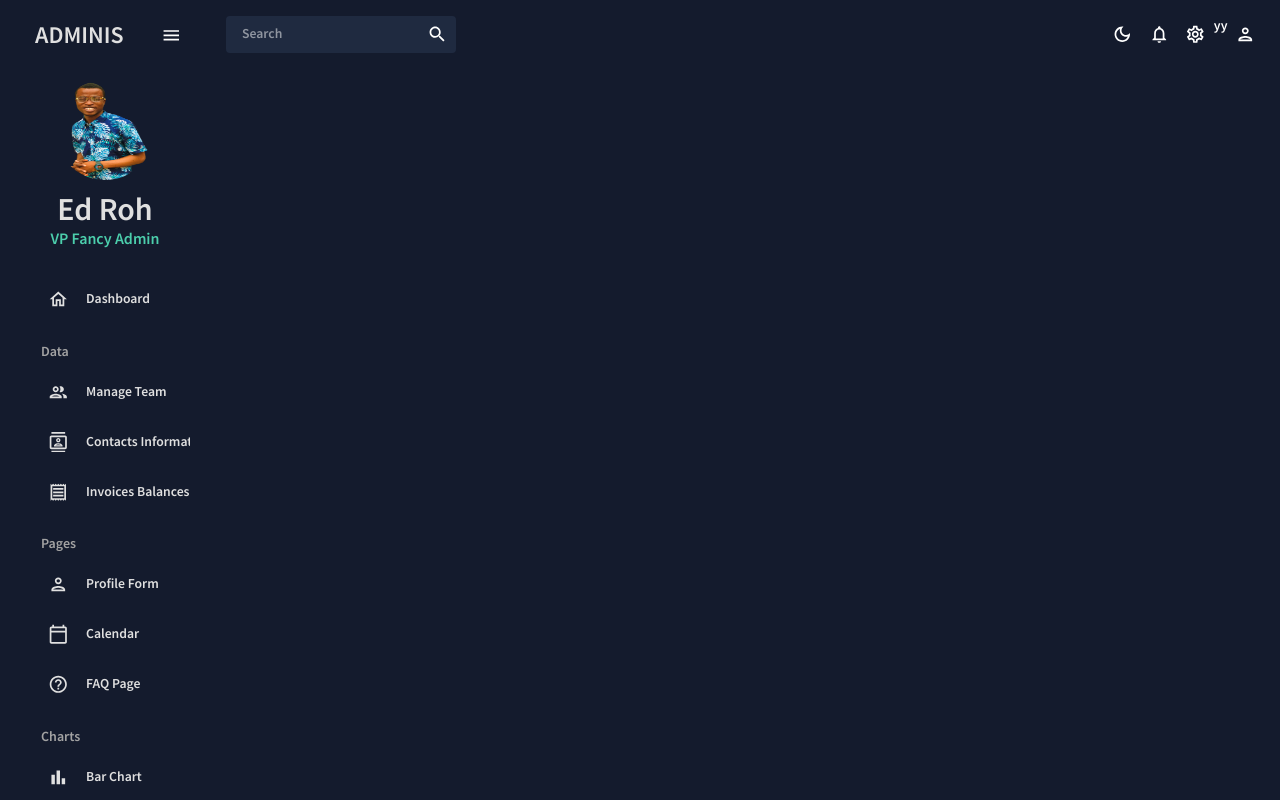
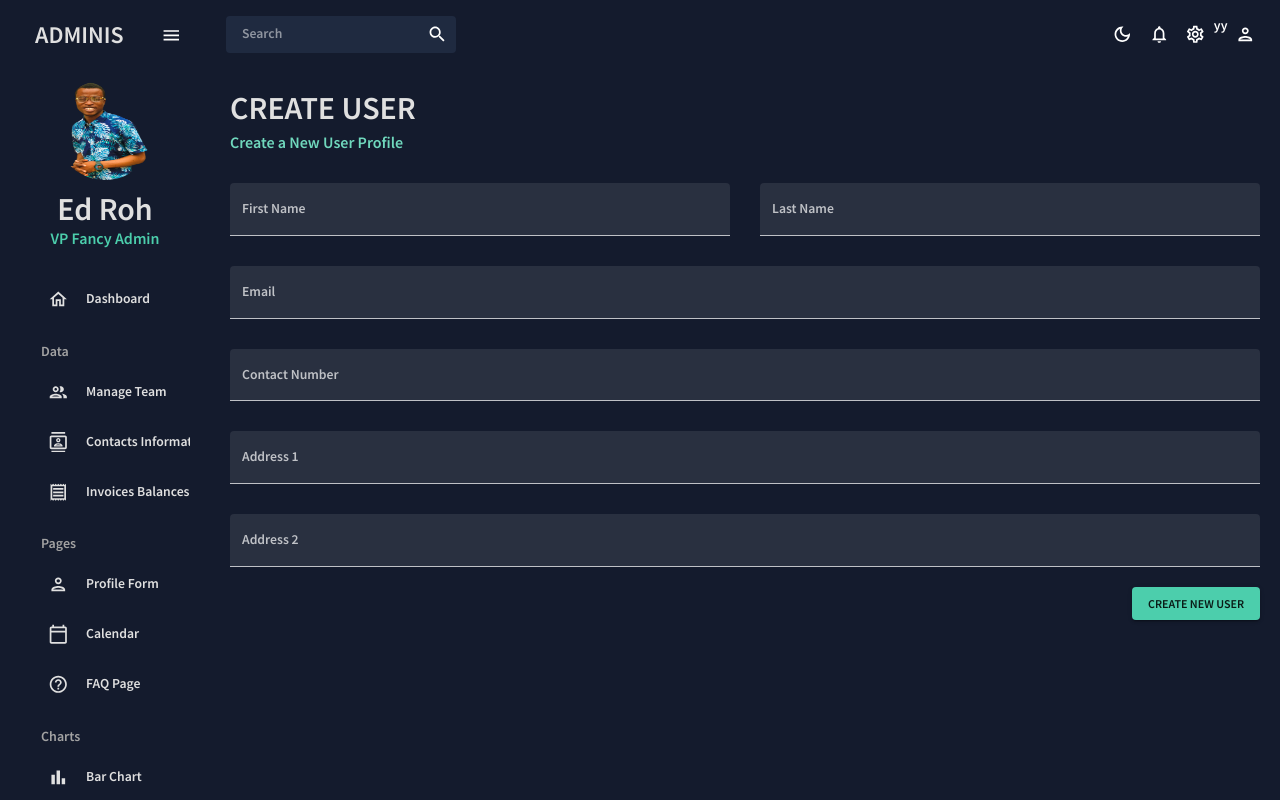
Before and after one commit to obaTec2000/react-admin, a React (Create React App) app: page /form in a window 1280 px wide. Shown: the top 800 px of the page. Built offline with nearby package versions, Linux system fonts and the light colour scheme.

Commit message:
fixing Profile Form

```diff
--- a/src/App.js
+++ b/src/App.js
@@ -1,13 +1,14 @@
 import { useState } from "react";
+import { ProSidebarProvider } from "react-pro-sidebar";
 import { Routes, Route } from "react-router-dom";
 import Topbar from "./scenes/dashboard/global/Topbar";
 import Sidebar from "./scenes/dashboard/global/Sidebar";
 import Dashboard from "./scenes/dashboard";
 import Team from "./scenes/dashboard/team";
-// import Invoices from "./scenes/invoices";
+import Invoices from "./scenes/invoices";
 import Contacts from "./scenes/contacts";
 // import Bar from "./scenes/bar";
-// import Form from "./scenes/form";
+import Form from "./scenes/form";
 // import Line from "./scenes/line";
 // import Pie from "./scenes/pie";
 // import FAQ from "./scenes/faq";
@@ -24,6 +25,7 @@ function App() {
     <ColorModeContext.Provider value={colorMode}>
       <ThemeProvider theme={theme}>
         <CssBaseline />
+        <ProSidebarProvider></ProSidebarProvider>
         <div className="app">
           <Sidebar isSidebar={isSidebar} />
           <main className="content">
@@ -32,9 +34,9 @@ function App() {
               <Route path="/" element={<Dashboard />} />
               <Route path="/team" element={<Team />} />
               <Route path="/contacts" element={<Contacts />} />
-              {/* <Route path="/invoices" element={<Invoices />
+              <Route path="/invoices" element={<Invoices />} />
               <Route path="/form" element={<Form />} />
-              <Route path="/bar" element={<Bar />} />
+              {/* <Route path="/bar" element={<Bar />} />
               <Route path="/pie" element={<Pie />} />
               <Route path="/line" element={<Line />} />
               <Route path="/faq" element={<FAQ />} />
--- /dev/null
+++ b/src/scenes/form/index.jsx
@@ -0,0 +1,154 @@
+import { Box, Button, TextField } from "@mui/material";
+import { Formik } from "formik";
+import * as yup from "yup";
+import useMediaQuery from "@mui/material/useMediaQuery";
+import Header from "../../components/Header";
+
+const Form = () => {
+  const isNonMobile = useMediaQuery("(min-width:600px)");
+
+  const handleFormSubmit = (values) => {
+    console.log(values);
+  };
+
+  return (
+    <Box m="20px">
+      <Header title="CREATE USER" subtitle="Create a New User Profile" />
+
+      <Formik
+        onSubmit={handleFormSubmit}
+        initialValues={initialValues}
+        validationSchema={checkoutSchema}
+      >
+        {({
+          values,
+          errors,
+          touched,
+          handleBlur,
+          handleChange,
+          handleSubmit,
+        }) => (
+          <form onSubmit={handleSubmit}>
+            <Box
+              display="grid"
+              gap="30px"
+              gridTemplateColumns="repeat(4, minmax(0, 1fr))"
+              sx={{
+                "& > div": { gridColumn: isNonMobile ? undefined : "span 4" },
+              }}
+            >
+              <TextField
+                fullWidth
+                variant="filled"
+                type="text"
+                label="First Name"
+                onBlur={handleBlur}
+                onChange={handleChange}
+                value={values.firstName}
+                name="firstName"
+                error={!!touched.firstName && !!errors.firstName}
+                helperText={touched.firstName && errors.firstName}
+                sx={{ gridColumn: "span 2" }}
+              />
+              <TextField
+                fullWidth
+                variant="filled"
+                type="text"
+                label="Last Name"
+                onBlur={handleBlur}
+                onChange={handleChange}
+                value={values.lastName}
+                name="lastName"
+                error={!!touched.lastName && !!errors.lastName}
+                helperText={touched.lastName && errors.lastName}
+                sx={{ gridColumn: "span 2" }}
+              />
+              <TextField
+                fullWidth
+                variant="filled"
+                type="text"
+                label="Email"
+                onBlur={handleBlur}
+                onChange={handleChange}
+                value={values.email}
+                name="email"
+                error={!!touched.email && !!errors.email}
+                helperText={touched.email && errors.email}
+                sx={{ gridColumn: "span 4" }}
+              />
+              <TextField
+                fullWidth
+                variant="filled"
+                type="text"
+                label="Contact Number"
+                onBlur={handleBlur}
+                onChange={handleChange}
+                value={values.contact}
+                name="contact"
+                error={!!touched.contact && !!errors.contact}
+                helperText={touched.contact && errors.contact}
+                sx={{ gridColumn: "span 4" }}
+              />
+              <TextField
+                fullWidth
+                variant="filled"
+                type="text"
+                label="Address 1"
+                onBlur={handleBlur}
+                onChange={handleChange}
+                value={values.address1}
+                name="address1"
+                error={!!touched.address1 && !!errors.address1}
+                helperText={touched.address1 && errors.address1}
+                sx={{ gridColumn: "span 4" }}
+              />
+              <TextField
+                fullWidth
+                variant="filled"
+                type="text"
+                label="Address 2"
+                onBlur={handleBlur}
+                onChange={handleChange}
+                value={values.address2}
+                name="address2"
+                error={!!touched.address2 && !!errors.address2}
+                helperText={touched.address2 && errors.address2}
+                sx={{ gridColumn: "span 4" }}
+              />
+            </Box>
+            <Box display="flex" justifyContent="end" mt="20px">
+              <Button type="submit" color="secondary" variant="contained">
+                Create New User
+              </Button>
+            </Box>
+          </form>
+        )}
+      </Formik>
+    </Box>
+  );
+};
+
+const phoneRegExp =
+  /^((\+[1-9]{1,4}[ -]?)|(\([0-9]{2,3}\)[ -]?)|([0-9]{2,4})[ -]?)*?[0-9]{3,4}[ -]?[0-9]{3,4}$/;
+
+const checkoutSchema = yup.object().shape({
+  firstName: yup.string().required("required"),
+  lastName: yup.string().required("required"),
+  email: yup.string().email("invalid email").required("required"),
+  contact: yup
+    .string()
+    .matches(phoneRegExp, "Phone number is not valid")
+    .required("required"),
+  address1: yup.string().required("required"),
+  address2: yup.string().required("required"),
+});
+const initialValues = {
+  firstName: "",
+  lastName: "",
+  email: "",
+  contact: "",
+  address1: "",
+  address2: "",
+};
+
+export default Form;
--- /dev/null
+++ b/src/scenes/invoices/index.jsx
@@ -0,0 +1,83 @@
+import { Box, Typography, useTheme } from "@mui/material";
+import { DataGrid } from "@mui/x-data-grid";
+import { tokens } from "../../theme";
+import { mockDataInvoices } from "../../data/mockData";
+import Header from "../../components/Header";
+
+const Invoices = () => {
+  const theme = useTheme();
+  const colors = tokens(theme.palette.mode);
+  const columns = [
+    { field: "id", headerName: "ID" },
+    {
+      field: "name",
+      headerName: "Name",
+      flex: 1,
+      cellClassName: "name-column--cell",
+    },
+    {
+      field: "phone",
+      headerName: "Phone Number",
+      flex: 1,
+    },
+    {
+      field: "email",
+      headerName: "Email",
+      flex: 1,
+    },
+    {
+      field: "cost",
+      headerName: "Cost",
+      flex: 1,
+      renderCell: (params) => (
+        <Typography color={colors.greenAccent[500]}>
+          ${params.row.cost}
+        </Typography>
+      ),
+    },
+    {
+      field: "date",
+      headerName: "Date",
+      flex: 1,
+    },
+  ];
+
+  return (
+    <Box m="20px">
+      <Header title="INVOICES" subtitle="List of Invoice Balances" />
+      <Box
+        m="40px 0 0 0"
+        height="75vh"
+        sx={{
+          "& .MuiDataGrid-root": {
+            border: "none",
+          },
+          "& .MuiDataGrid-cell": {
+            borderBottom: "none",
+          },
+          "& .name-column--cell": {
+            color: colors.greenAccent[300],
+          },
+          "& .MuiDataGrid-columnHeaders": {
+            backgroundColor: colors.blueAccent[700],
+            borderBottom: "none",
+          },
+          "& .MuiDataGrid-virtualScroller": {
+            backgroundColor: colors.primary[400],
+          },
+          "& .MuiDataGrid-footerContainer": {
+            borderTop: "none",
+            backgroundColor: colors.blueAccent[700],
+          },
+          "& .MuiCheckbox-root": {
+            color: `${colors.greenAccent[200]} !important`,
+          },
+        }}
+      >
+        <DataGrid checkboxSelection rows={mockDataInvoices} columns={columns} />
+      </Box>
+    </Box>
+  );
+};
+
+export default Invoices;
```
